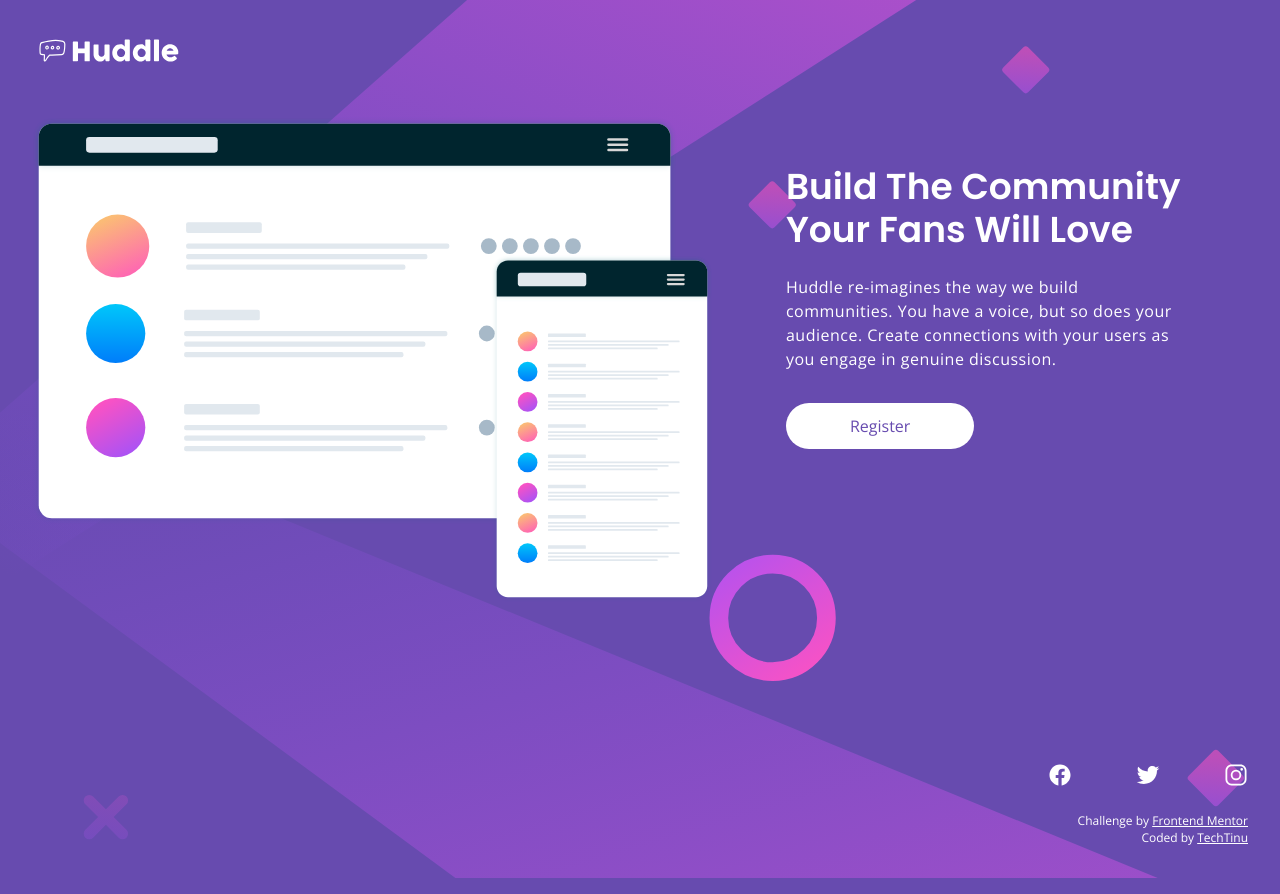
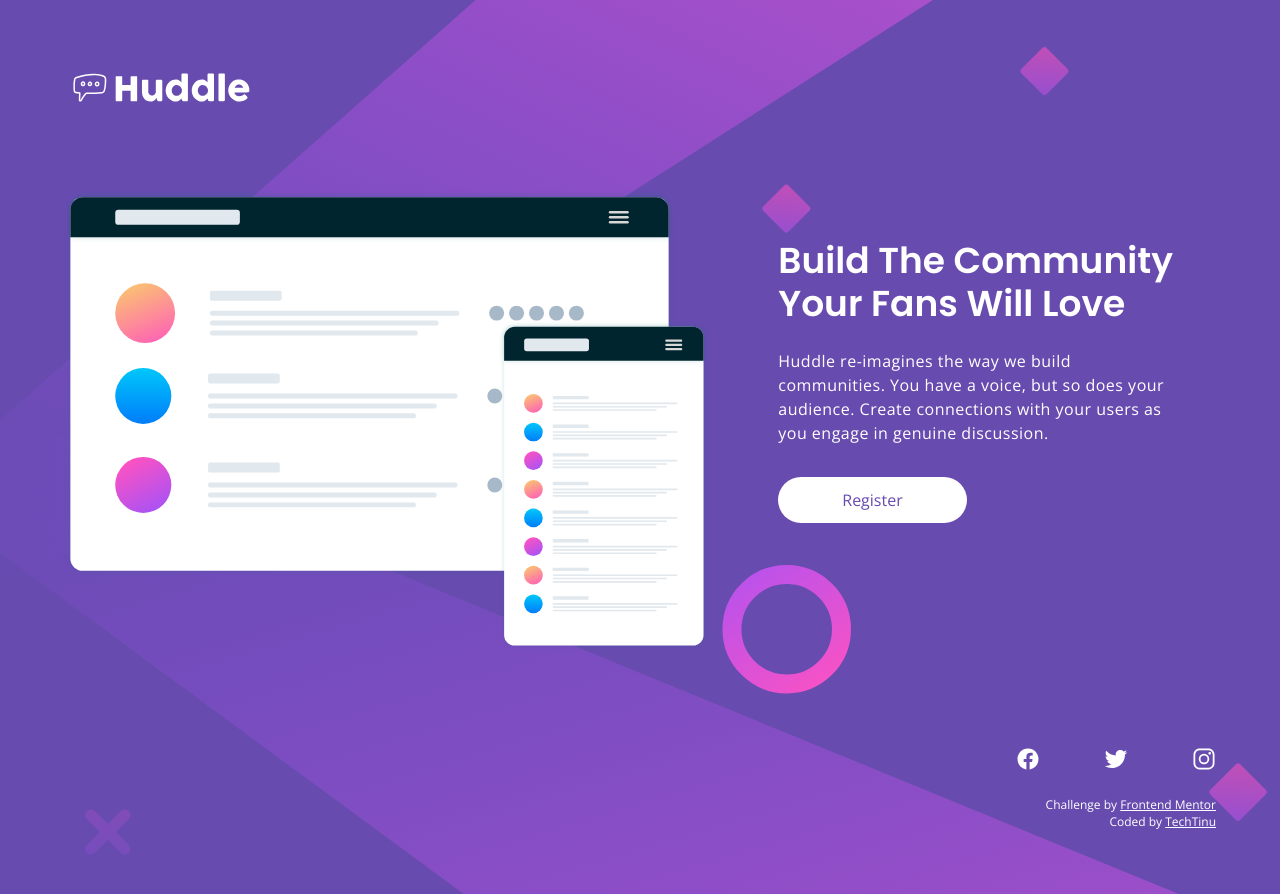
Before and after one commit to tinuola/fm_huddle-pg, a plain HTML site: page index.html in a window 1280 px wide. Drawn offline with nearby package versions, Linux system fonts and the light colour scheme.

Commit message:
Adds minor layout fixes

```diff
--- a/css/style.css
+++ b/css/style.css
@@ -29,7 +29,7 @@ body {
 }
 
 .content-container {
-  margin-bottom: 6rem;
+  margin-bottom: 2rem;
 }
 
 header {
@@ -150,8 +150,12 @@ ion-icon {
     background-size: cover;
   }
 
+  header {
+    margin-bottom: 5rem;
+  }
+
   .site-logo {
-    width: 140px;
+    width: 150px;
   }
 
   .row {
@@ -194,8 +198,12 @@ ion-icon {
 }
 
 @media (min-width: 1200px){
+  .site-container {
+    padding: 4rem;
+  }
+
   .site-logo {
-    width: 150px;
+    width: 190px;
   }
 
   .col-one {
```
